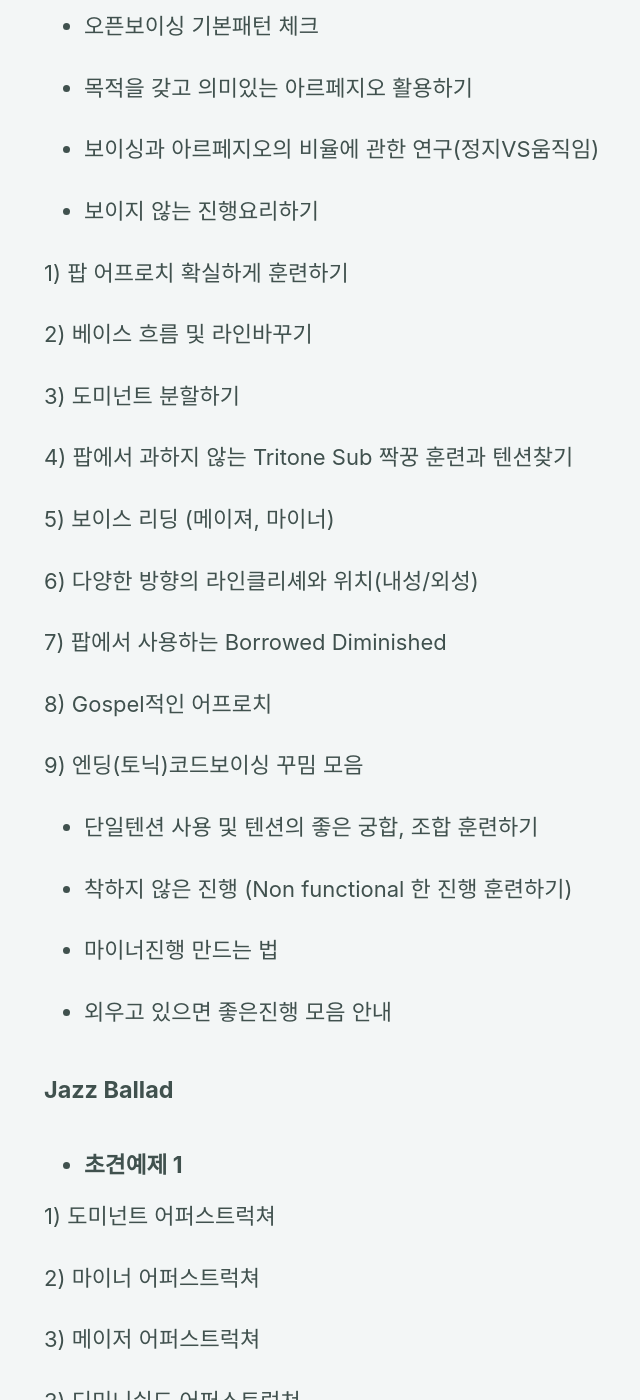
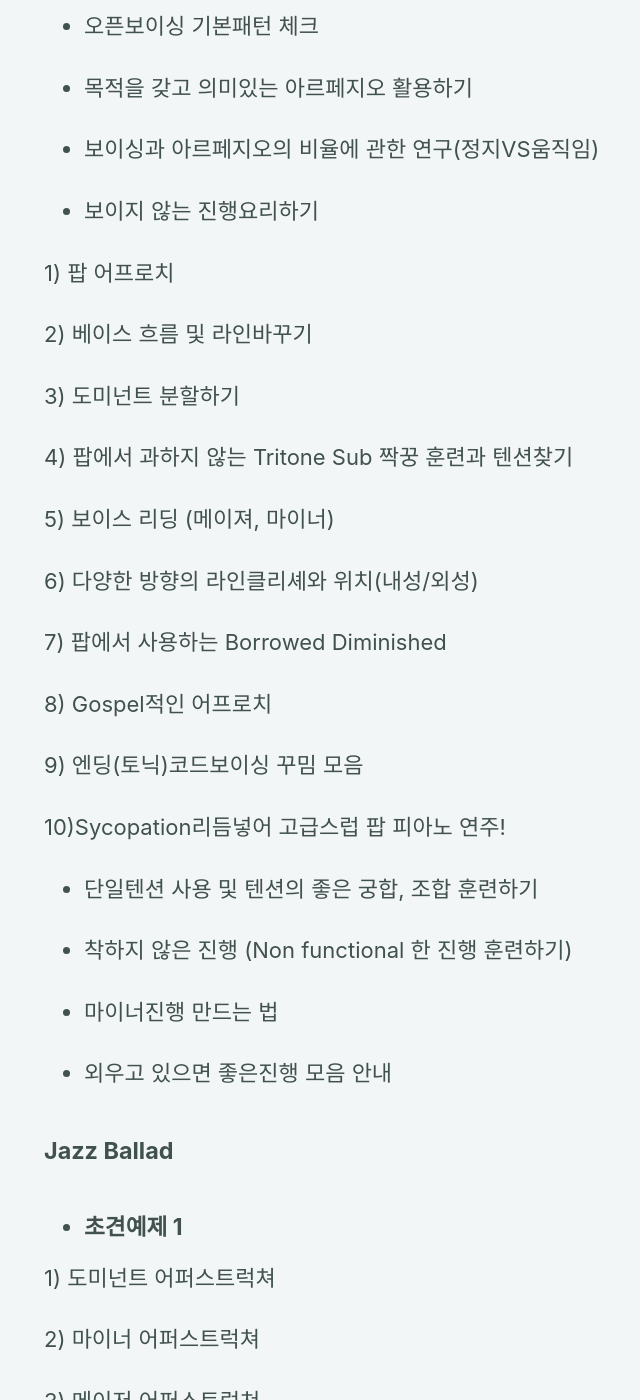
Before and after one commit to jjmusic-online/jjmusic-online.github.io, a Jekyll site: the page built from _posts/2021-07-05-my-first-post.md, in a window 1280 px wide and 1400 px high, scrolled down 1392 px. Shown: the whole window, without its empty margins (278-918 px from the left). Built offline with Jekyll 4.4.1, drawn with Linux system fonts in a browser that asks for light colours; cached includes are drawn as plain includes; nearby versions of some CDN libraries.

Commit message:
Update 2021-07-05-my-first-post.md

```diff
--- a/_posts/2021-07-05-my-first-post.md
+++ b/_posts/2021-07-05-my-first-post.md
@@ -38,7 +38,7 @@ date: 2021-07-05
 
 - 보이지 않는 진행요리하기
 
-1) 팝 어프로치 확실하게 훈련하기
+1) 팝 어프로치
 
 2) 베이스 흐름 및 라인바꾸기
 
@@ -55,6 +55,8 @@ date: 2021-07-05
 8) Gospel적인 어프로치
 
 9) 엔딩(토닉)코드보이싱 꾸밈 모음
+
+10)Sycopation리듬넣어 고급스럽 팝 피아노 연주!
 
 - 단일텐션 사용 및 텐션의 좋은 궁합, 조합 훈련하기
 
```
